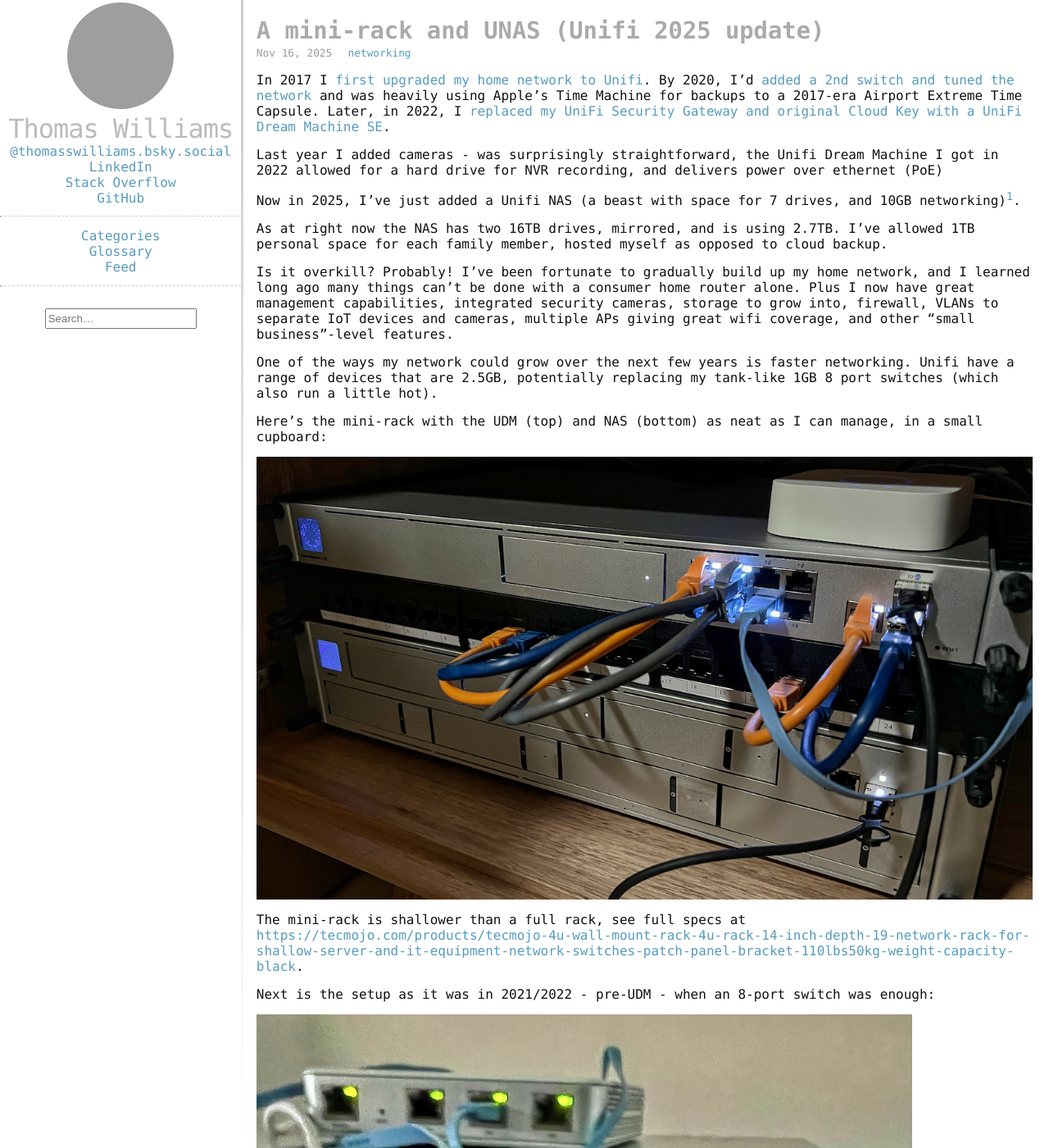
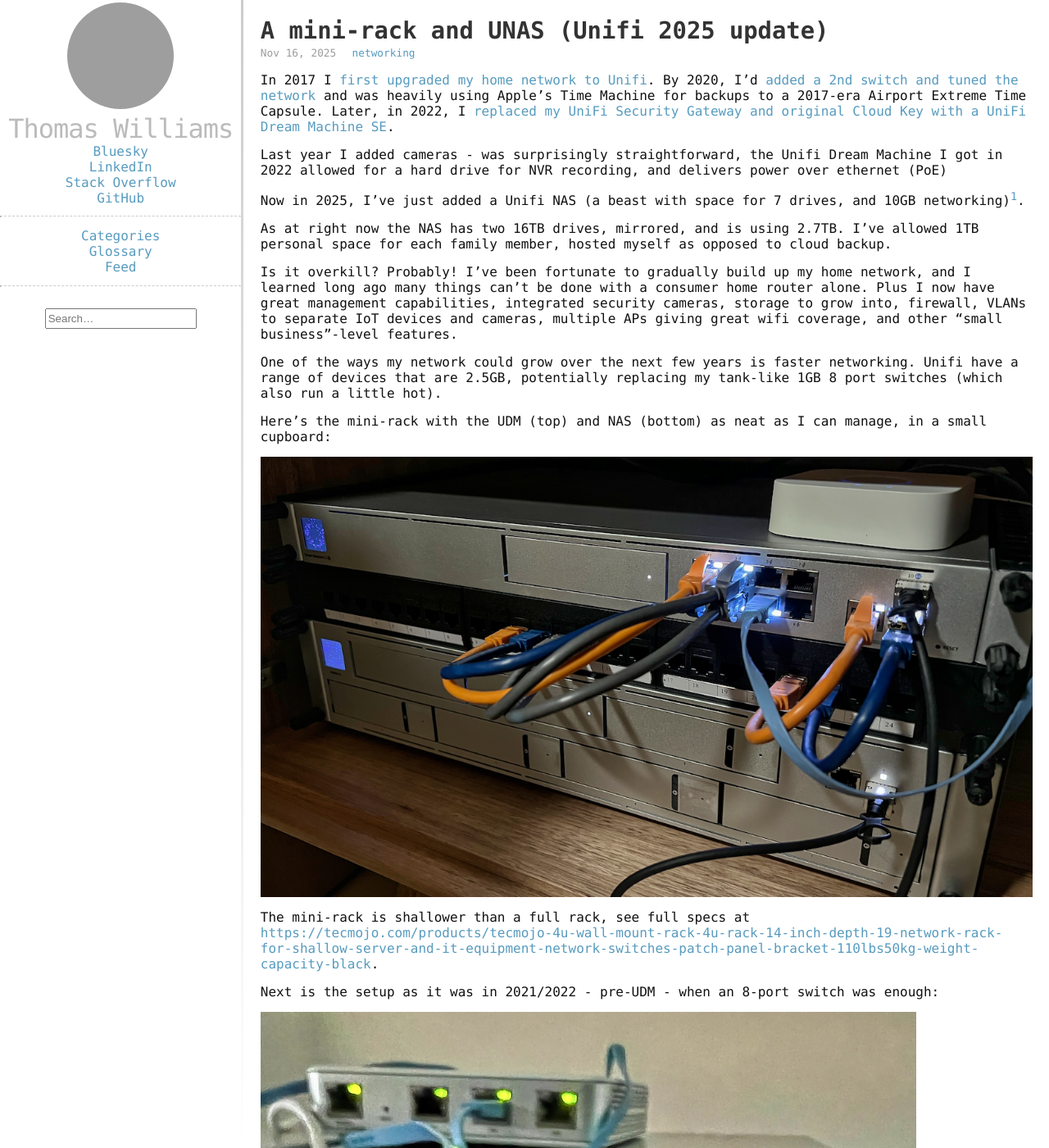
Before and after one commit to thomasswilliams/thomasswilliams.github.io, a Jekyll site: the page built from _posts/2025-11-16-unifi-home-upgrade-2025.markdown, in a window 1280 px wide and 1400 px high. Shown: the whole window at 82% size. Built offline with Jekyll 4.4.1, drawn with Linux system fonts in a browser that asks for light colours; some web fonts are replaced; comment, search, counter and statistics services are not loaded; grey boxes are pictures that could not be loaded.

Commit message:
Sidebar rework pt.4

```diff
--- a/_includes/header.html
+++ b/_includes/header.html
@@ -7,7 +7,7 @@
   </a>
   <!-- social links -->
   <div id="links">
-    <a href="https://bsky.app/profile/thomasswilliams.bsky.social" target="_blank" rel="noopener noreferrer" title="My Bluesky profile">@thomasswilliams.bsky.social</a>
+    <a href="https://bsky.app/profile/thomasswilliams.bsky.social" target="_blank" rel="noopener noreferrer" title="My Bluesky profile @thomasswilliams.bsky.social">Bluesky</a>
     <a href="https://www.linkedin.com/in/thomasswilliams/" target="_blank" rel="noopener noreferrer" title="My LinkedIn profile">LinkedIn</a>
     <a href="https://stackoverflow.com/users/116288/thomasswilliams" target="_blank" rel="noopener noreferrer" title="My Stack Overflow profile">Stack Overflow</a>
     <a href="https://github.com/thomasswilliams" target="_blank" rel="noopener noreferrer" title="My GitHub overview">GitHub</a>
--- a/_sass/_layout.scss
+++ b/_sass/_layout.scss
@@ -19,7 +19,7 @@ a.home-link {
   color: #bbbbbc;
   // no hover
   &:hover {
-    color: darken($brand-color, 25%);
+    color: #bbbbbc;
     background-color: transparent;
     text-decoration: none;
   }
@@ -89,9 +89,13 @@ main {
   padding: 20px;
 }
 
+// article
+article {
+  padding-left: 5px;
+}
 // article body
 div[itemprop="articleBody"] {
-  font-weight: 100;
+  font-weight: 200;
 }
 
 // when too narrow, make main content wrapper = width - aside width
@@ -145,7 +149,7 @@ ul.posts h2 {
 // post headings
 h2[itemprop~="headline"] {
   font-size: 1.8em;
-  color: #aaaaab;
+  color: #333334;
   margin-bottom: 0;
 }
 // post dates
@@ -157,3 +161,7 @@ time[itemprop="datePublished"], ul.posts time {
 span.categories {
   font-size: 0.8em;
 }
+// footnotes
+.footnotes {
+  font-size: 0.9em;
+}
```
